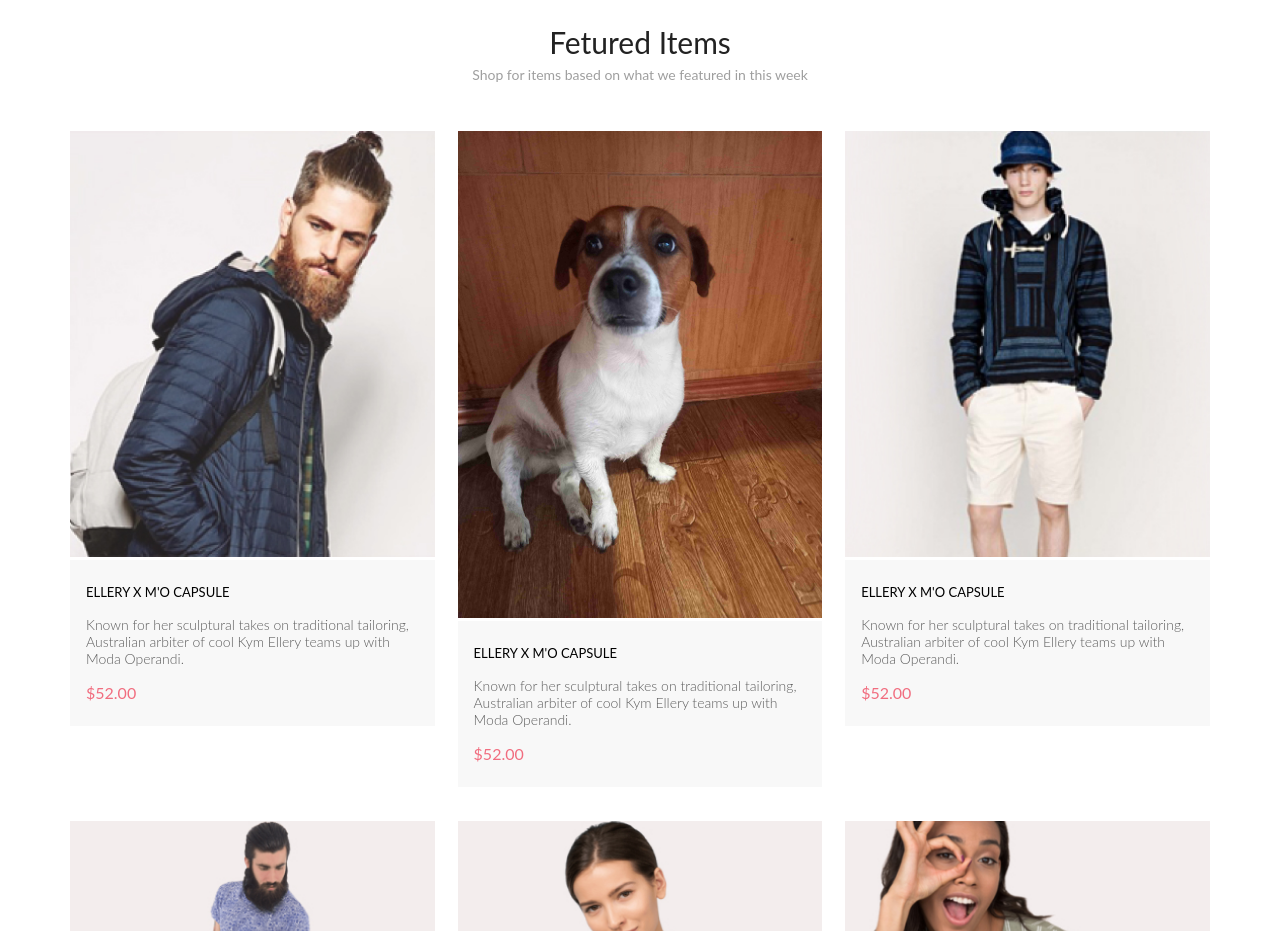
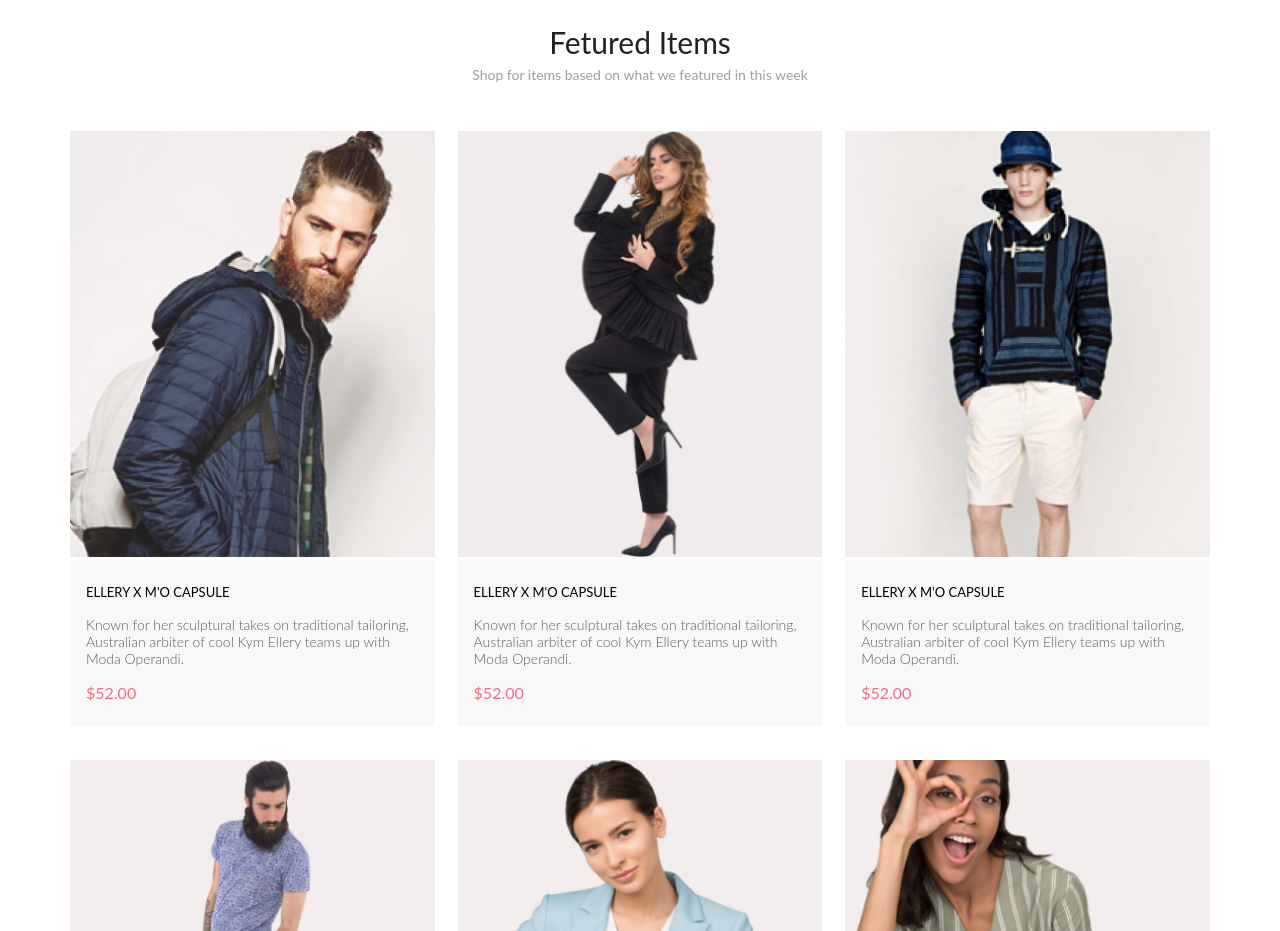
Before and after one commit to alex188w/HTML-HomeWork_14, a plain HTML site: page index.html in a window 1280 px wide. Shown: the part 1300-2231 px from the top of the page. Drawn offline with Linux system fonts and the light colour scheme.

Commit message:
Дополнение 3

```diff
--- a/index.html
+++ b/index.html
@@ -79,7 +79,7 @@
                     </a>
                 </div>
                 <div class="product">
-                    <img src="./img/top-product1-1.jpg" alt="product" class="product__img">
+                    <img src="./img/top-product2.jpg" alt="product" class="product__img">
                     <div class="product__content">
                         <a href="product.html" class="product__heading">ELLERY X M'O CAPSULE</a>
                         <p class="product__text">Known for her sculptural takes on traditional tailoring, Australian
```
Also changed, not shown: img/top-product1-1.jpg (deleted).
